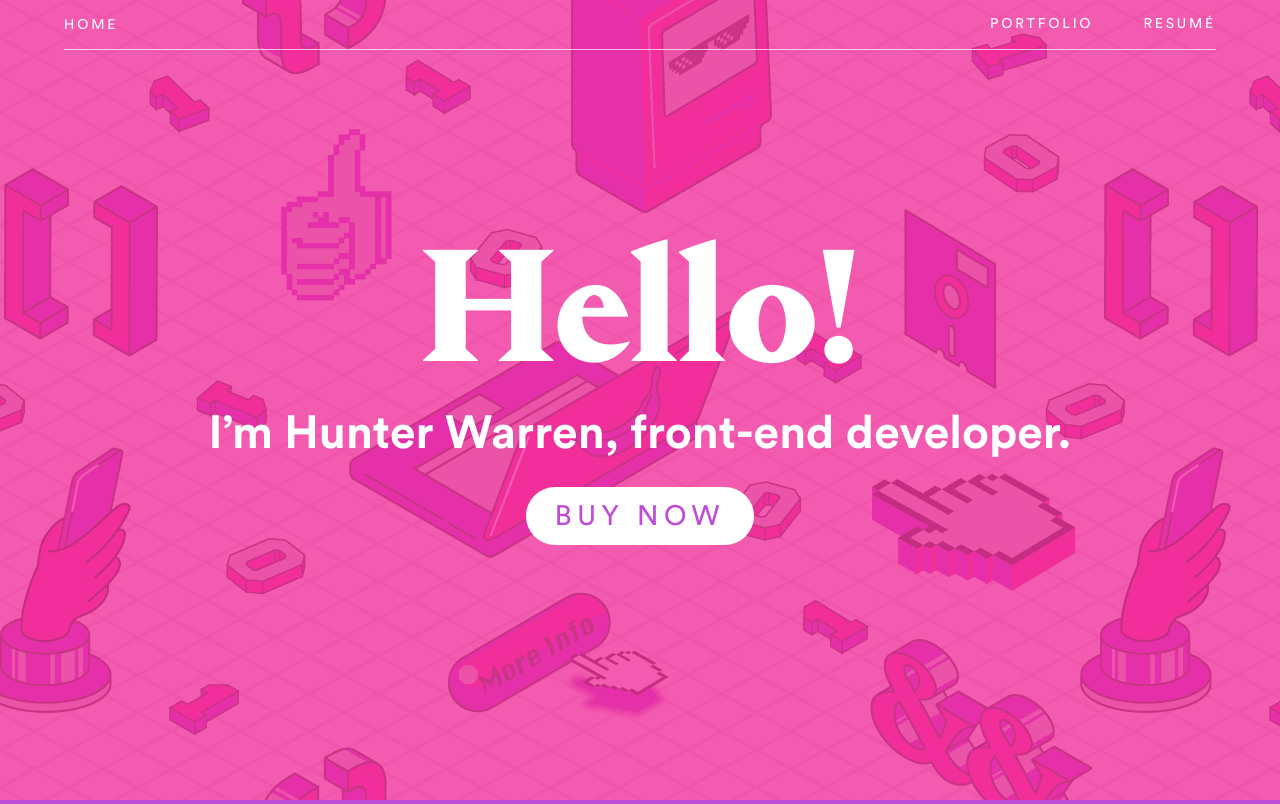
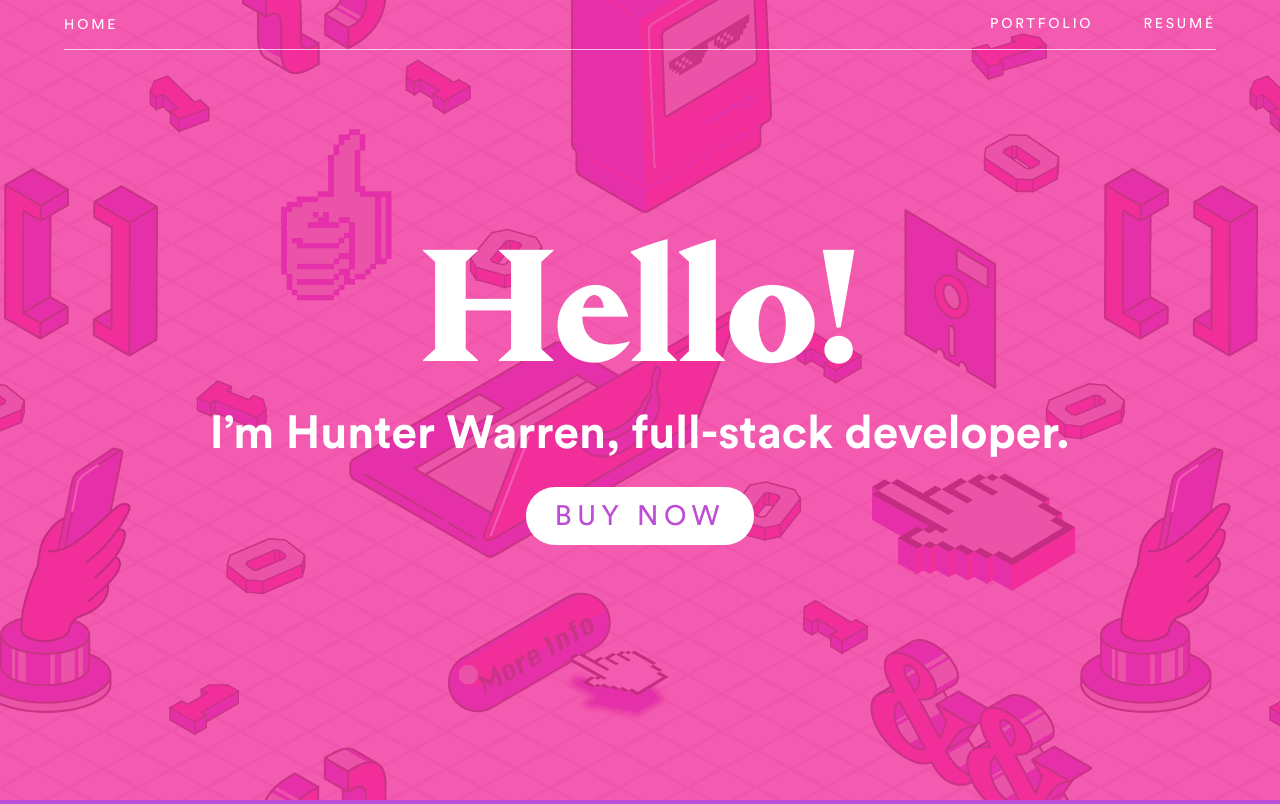
Before and after one commit to h9warren/h9warren.github.io, a PHP site: page / in a window 1280 px wide. Shown: the top 804 px of the page. Run offline with PHP 8.4, Linux system fonts and the light colour scheme; some libraries are stand-ins or nearby versions.

Commit message:
changed headline.

```diff
--- a/public/index.php
+++ b/public/index.php
@@ -87,7 +87,7 @@
         <div id="backgroundPhoto" class="MainContainer">
           <div id="introContent">
             <div id="hi">Hello!</div>
-              <h1>I’m Hunter Warren, front-end developer.</h1>
+              <h1>I’m Hunter Warren, full-stack developer.</h1>
               <button id="buyNow">Buy Now</button>
           </div>
         </div>
```
